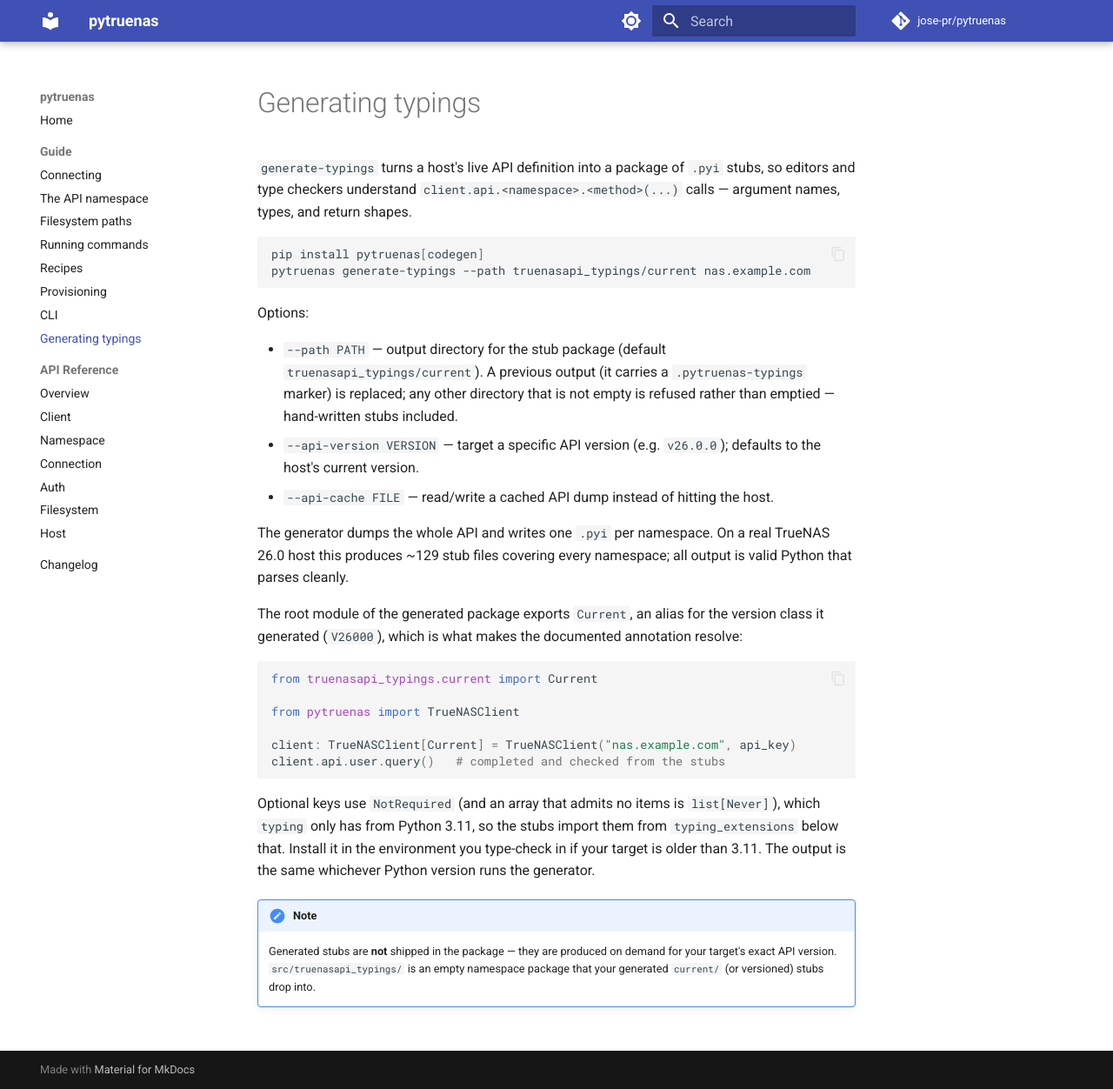
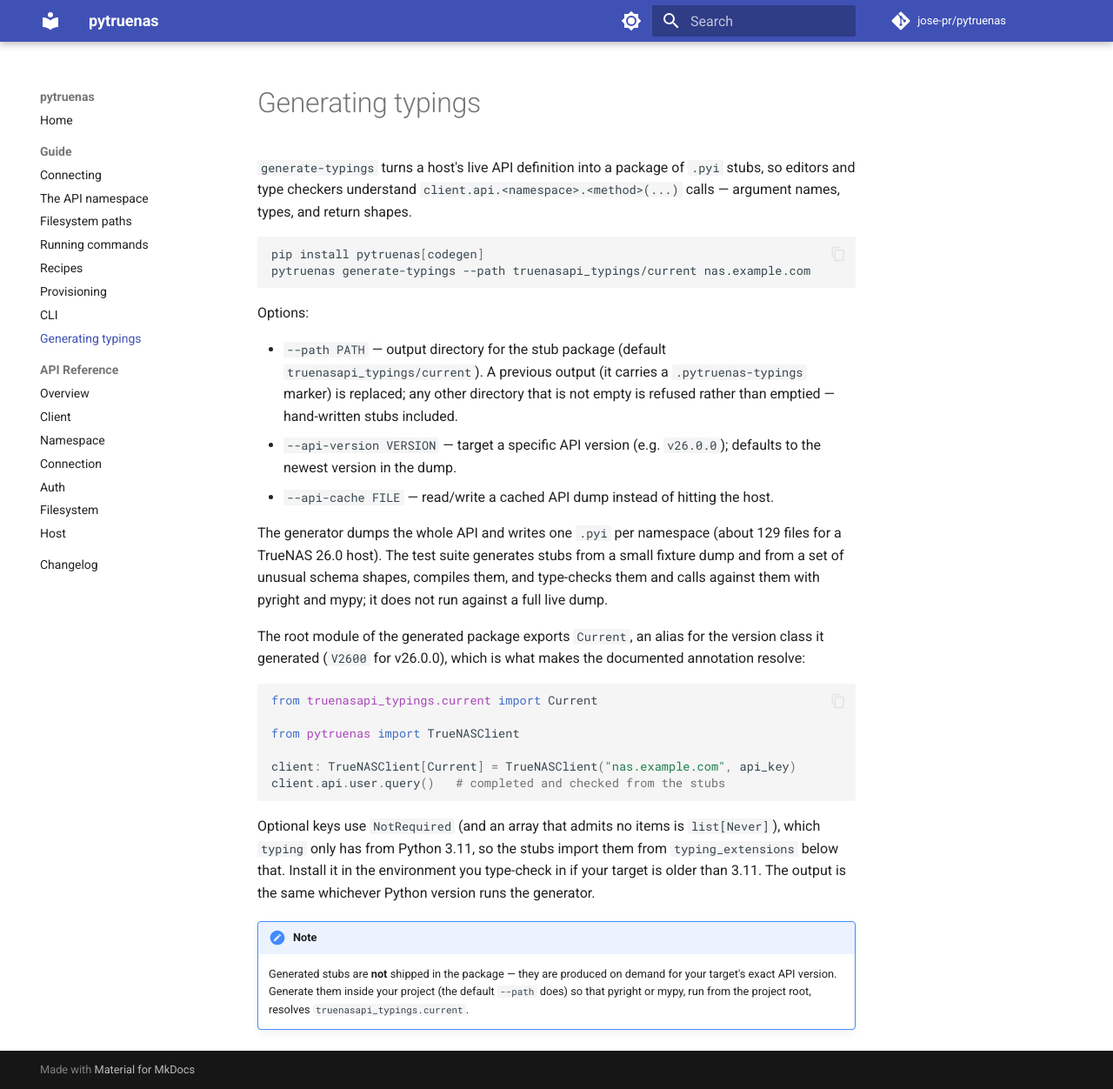
Before and after one commit to jose-pr/pytruenas, an MkDocs documentation site: the page built from docs/guide/typings.md, in a window 1280 px wide and 1252 px high. Shown: the whole window at 87% size. Built offline with MkDocs 1.6.1 and Material for MkDocs 9.7.7, drawn with Linux system fonts in a browser that asks for light colours; comment, search, counter and statistics services are not loaded.

Commit message:
docs: the typings guide and header name what the generator produces
The header and guide named the root class `V26000`; v26.0.0 generates
`V2600`. The guide said `--api-version` defaults to the host's current
version (it is the newest in the dump) and described a
`src/truenasapi_typings/` namespace package that does not exist. Both
now say what the code does, what the synthetic helpers are, and what the
suite checks: compiled and type-checked stubs from a fixture and unusual
shapes, not a full live dump.

````diff
--- a/docs/guide/typings.md
+++ b/docs/guide/typings.md
@@ -17,15 +17,17 @@ Options:
   `.pytruenas-typings` marker) is replaced; any other directory that is not
   empty is refused rather than emptied — hand-written stubs included.
 - `--api-version VERSION` — target a specific API version (e.g. `v26.0.0`);
-  defaults to the host's current version.
+  defaults to the newest version in the dump.
 - `--api-cache FILE` — read/write a cached API dump instead of hitting the host.
 
-The generator dumps the whole API and writes one `.pyi` per namespace. On a real
-TrueNAS 26.0 host this produces ~129 stub files covering every namespace; all
-output is valid Python that parses cleanly.
+The generator dumps the whole API and writes one `.pyi` per namespace (about
+129 files for a TrueNAS 26.0 host). The test suite generates stubs from a small
+fixture dump and from a set of unusual schema shapes, compiles them, and
+type-checks them and calls against them with pyright and mypy; it does not run
+against a full live dump.
 
 The root module of the generated package exports `Current`, an alias for the
-version class it generated (`V26000`), which is what makes the documented
+version class it generated (`V2600` for v26.0.0), which is what makes the documented
 annotation resolve:
 
 ```python
@@ -45,6 +47,6 @@ whichever Python version runs the generator.
 
 !!! note
     Generated stubs are **not** shipped in the package — they are produced on
-    demand for your target's exact API version. `src/truenasapi_typings/` is an
-    empty namespace package that your generated `current/` (or versioned)
-    stubs drop into.
+    demand for your target's exact API version. Generate them inside your
+    project (the default `--path` does) so that pyright or mypy, run from the
+    project root, resolves `truenasapi_typings.current`.
````
Also changed, not shown: src/pytruenas/AGENTS.md (+12 -1 lines), 1 other file.
